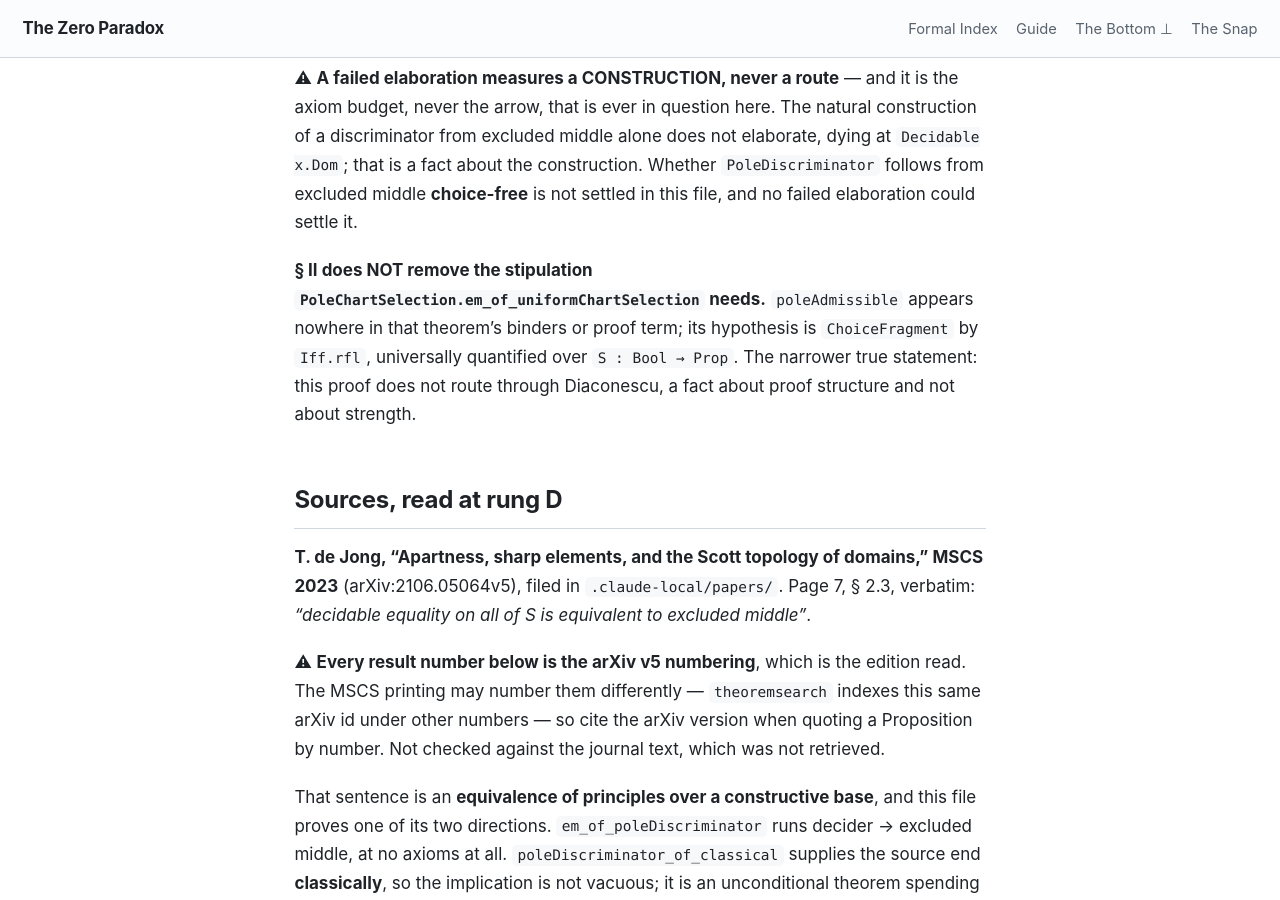
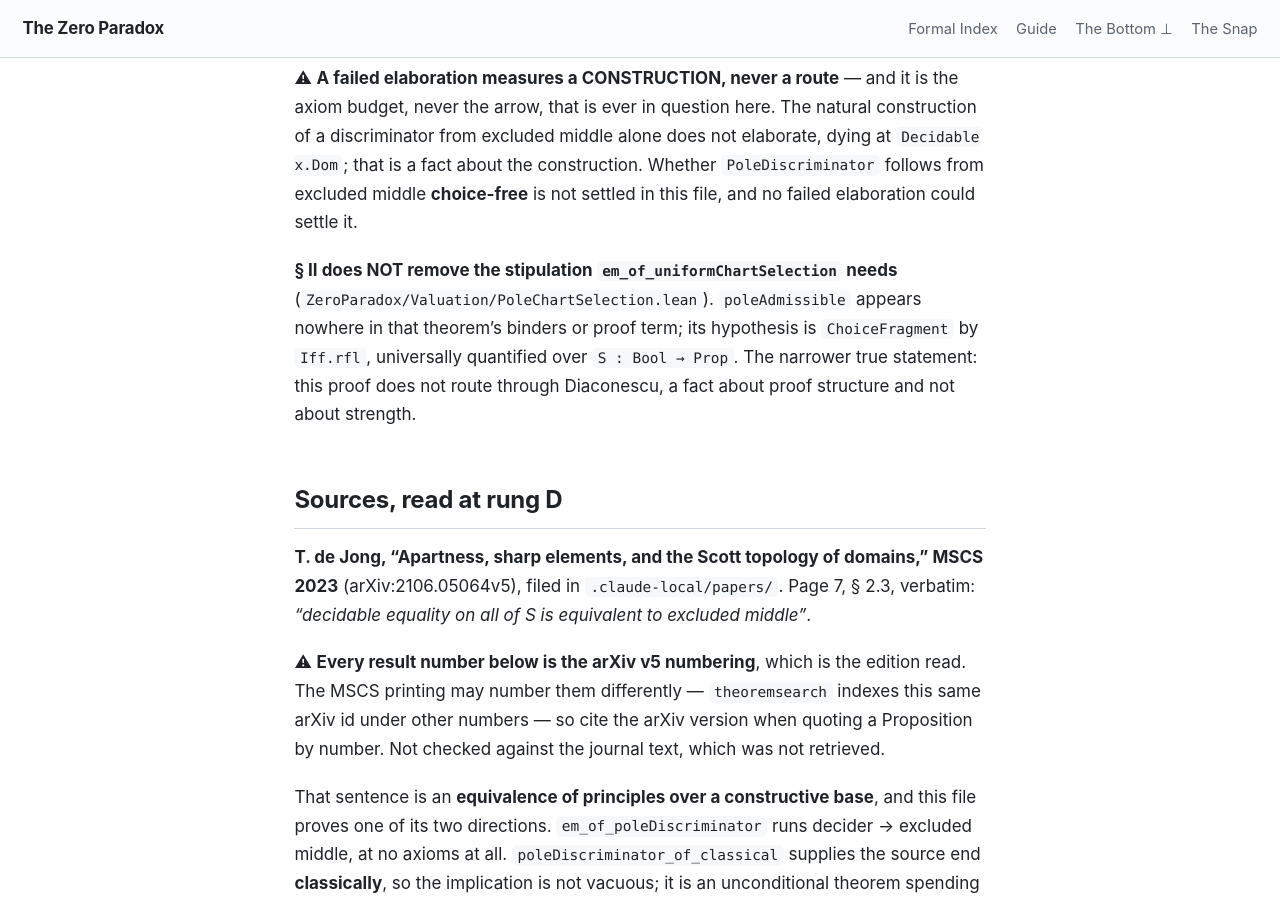
Before and after one commit to timbrigham/ZeroParadox, a Jekyll site: the page built from ZeroParadox/Valuation/PoleRegistration.md, in a window 1280 px wide and 900 px high, scrolled down 1193 px. Built offline with Jekyll 4.4.1, drawn with Linux system fonts in a browser that asks for light colours; our own code applies the rules of GitHub Pages for plain Markdown files.

Commit message:
Write em_of_uniformChartSelection as a name that resolves
PA12-1, from round 12 of the PoleRegistration prior-art arc, carried as
outstanding since. The .md wrote PoleChartSelection.em_of_uniformChartSelection.
That name does not exist: PoleChartSelection is the FILE, and the namespace is
ZeroParadox, flat, at PoleChartSelection.lean:74. #check rejects the qualified
form.

R-LEANPDF: declaration names stay BARE and unprefixed, and a file reference in a
checkable surface carries the FULL repository path. The sentence now does both -
the bare declaration name, and the path beside it.

The claim the sentence carries was always correct and is untouched:
poleAdmissible appears in neither the binders nor the proof term. Only the name
was malformed, which is why three prior-art rounds read past it - a bare
basename fails SILENT, plausible and pointing nowhere, which is the exact
failure mode R-LEANPDF names.

Co-Authored-By: Claude Opus 5 (1M context) <noreply@anthropic.com>
Claude-Session: https://claude.ai/code/session_01AGpP8SFJJ3HadqzDKHPYt7

```diff
--- a/ZeroParadox/Valuation/PoleRegistration.md
+++ b/ZeroParadox/Valuation/PoleRegistration.md
@@ -37,7 +37,8 @@ middle alone does not elaborate, dying at `Decidable x.Dom`; that is a fact abou
 Whether `PoleDiscriminator` follows from excluded middle **choice-free** is not settled in this file,
 and no failed elaboration could settle it.
 
-**§ II does NOT remove the stipulation `PoleChartSelection.em_of_uniformChartSelection` needs.**
+**§ II does NOT remove the stipulation `em_of_uniformChartSelection` needs**
+(`ZeroParadox/Valuation/PoleChartSelection.lean`).
 `poleAdmissible` appears nowhere in that theorem's binders or proof term; its hypothesis is
 `ChoiceFragment` by `Iff.rfl`, universally quantified over `S : Bool → Prop`. The narrower true
 statement: this proof does not route through Diaconescu, a fact about proof structure and not about
```
